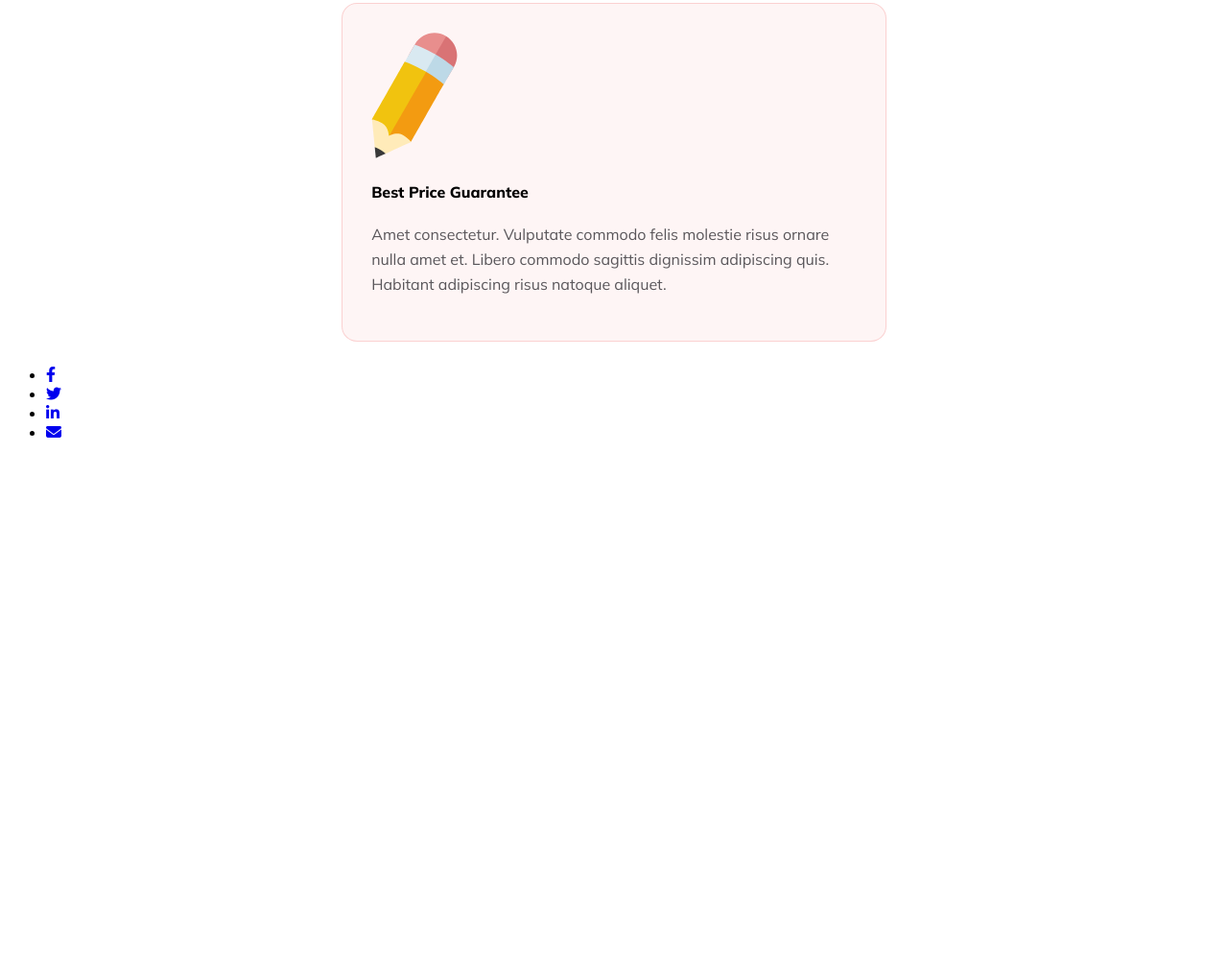
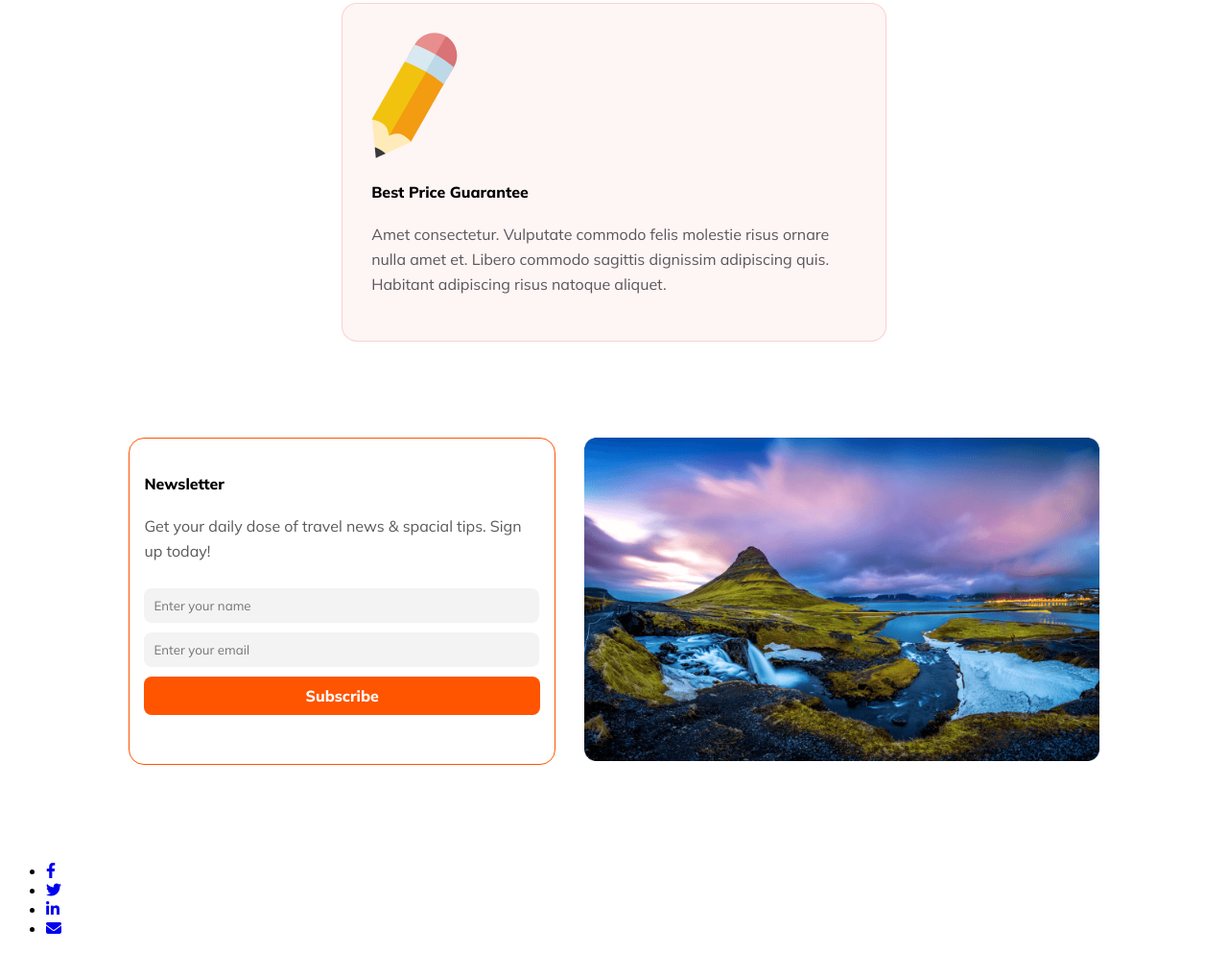
Before and after one commit to hmuzzal786/hero-travel, a plain HTML site: page index.html in a window 1280 px wide. Shown: the part 2836-3829 px from the top of the page at 96% size. Before the commit the page ends 3312 px from the top, so only its background shows below. Drawn offline with Linux system fonts and the light colour scheme.

Commit message:
added newsletter section

```diff
--- a/index.html
+++ b/index.html
@@ -131,9 +131,29 @@
             </div>
         </div>
     </section>
+    <!--choose us section end-->
 
 
-    <!--choose us section end-->
+    <!--newsletter section start-->
+
+    <section class="newletter-section">
+        <div class="newsletter-content">
+            <h4 class="cards-title">Newsletter</h4>
+            <p class="text-description">Get your daily dose of travel news & spacial tips. Sign up today! </p>
+            <form class="newsletter-form">
+                <input type="text" placeholder="Enter your name">
+                <input type="email" placeholder="Enter your email">
+                <input id="btn-submit" type="submit" value="Subscribe">
+            </form>
+        </div>
+        <div class="newsletter-img">
+            <img src="Images/Rectangle 8 (1).png" alt="">
+        </div>
+    </section>
+    <!--newsletter section start-->
+
+
+
 
 
 
--- a/style.css
+++ b/style.css
@@ -211,11 +211,52 @@ header{
     margin: 24px auto;
     padding: 30px;
     border-radius: 16px;
-border: 1px solid rgba(233, 68, 68, 0.20);
+    border: 1px solid rgba(233, 68, 68, 0.20);
 
 background: rgba(233, 68, 68, 0.05);
 }
 /*choose section end*/
+
+
+/*newsletter section start*/
+
+.newletter-section{
+    width: 80%;
+    margin: 100px auto;
+    display: flex;
+    gap: 30px;
+}
+.newsletter-content{
+    border-radius: 16px;
+    border: 1px solid #FF5400;
+    padding: 15px;
+}
+.newsletter-form input{
+    display: inline-block;
+    width: 95%;
+    margin: 0 auto;
+    padding: 10px 10px;
+    margin-top: 10px;
+    border-style: none;
+    border-radius: 8px;
+    background: rgba(19, 19, 24, 0.05);
+
+}
+#btn-submit{
+    background-color: #FF5400;
+    color: #FFF;
+    font-size: 1rem;
+    font-weight: 800;
+    width: 100%;
+}
+.newsletter-img{
+    width: 60%;
+}
+.newsletter-img img{
+    width: 100%;
+}
+/*newsletter section end*/
+
 
 
 /*responsive for smaal device*/
```
Also changed, not shown: 1 other file.
